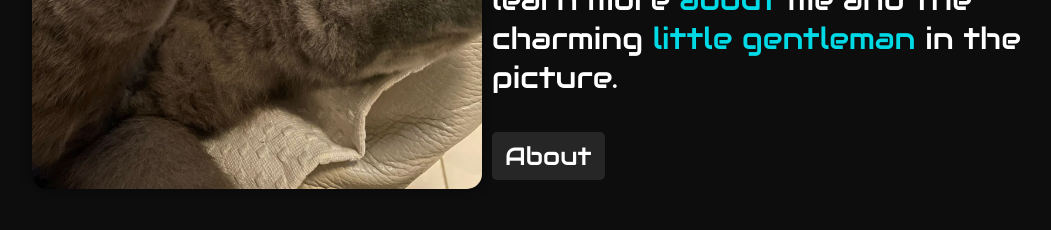
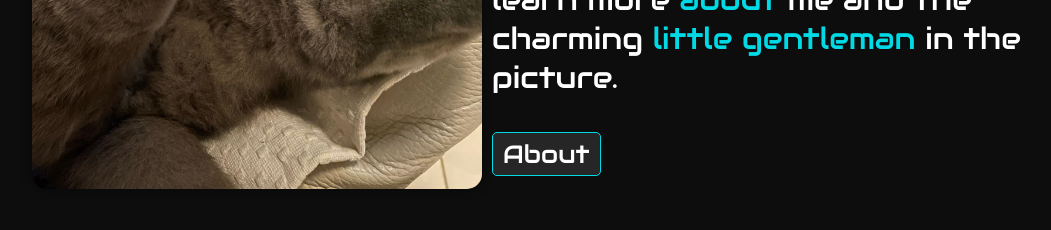
Before and after one commit to demarcoeduard/portfolio, an Angular app: page /home in a window 1280 px wide. Shown: the part 1560-1790 px from the top of the page, without its empty margins (58-1109 px from the left). Built offline with nearby package versions, Linux system fonts and the light colour scheme.

Commit message:
style changes

```diff
--- a/src/app/home/home.component.css
+++ b/src/app/home/home.component.css
@@ -87,7 +87,7 @@ h3 {
   font-size: 25px;
   padding: 5px 10px;
   border-radius: 5px;
-  border: 3px solid transparent;
+  border: 1px solid var(--action-color);
   background-color: var(--primary-color);
   color: var(--accent-color);
   transition: 0.3s all;
```
